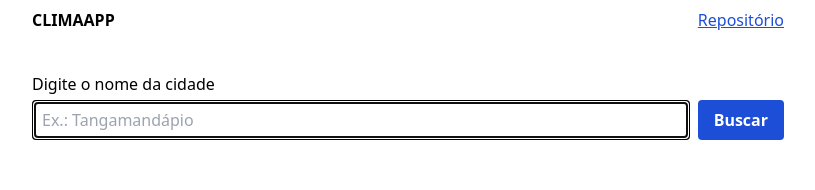
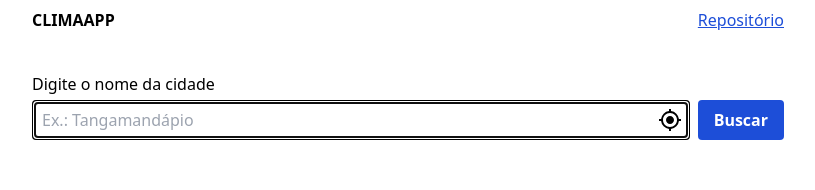
Before and after one commit to ricardospalves/react-weather, a Next.js app: page / in a window 1280 px wide. Shown: the top 190 px of the page, without its empty margins (232-1047 px from the left). Built offline with nearby package versions, Linux system fonts and the light colour scheme; no server answers.

Commit message:
add geolocation feature

```diff
--- a/src/components/SearchForm/SearchForm.tsx
+++ b/src/components/SearchForm/SearchForm.tsx
@@ -1,17 +1,36 @@
-import { useContext } from 'react'
+import { useCallback, useContext, useEffect, useRef } from 'react'
+import { MdMyLocation as MyLocationIcon } from 'react-icons/md'
 
 import { CurrentWeatherDataContext } from 'src/contexts/CurrentWeatherDataContext'
 
+const LOCATION_TEXT = 'Pegar a minha localização'
+
 export const SearchForm = () => {
+  const formRef = useRef<HTMLFormElement>(null)
   const {
     search,
     setSearch,
-    query: { refetch },
+    setCoordinates,
+    query: { refetch, data },
   } = useContext(CurrentWeatherDataContext)
+
+  const dispatchSetSearch = useCallback(
+    (name: string) => {
+      setSearch(name)
+    },
+    [setSearch],
+  )
+
+  useEffect(() => {
+    if (data) {
+      dispatchSetSearch(data.name)
+    }
+  }, [data, dispatchSetSearch])
 
   return (
     <form
       role="search"
+      ref={formRef}
       onSubmit={(event) => {
         event.preventDefault()
         refetch()
@@ -22,17 +41,44 @@ export const SearchForm = () => {
       </label>
 
       <div className="flex-col md:flex-row flex gap-2">
+        <div className="md:grow relative">
           <input
             type="search"
-          className="block w-full md:grow border-2 rounded border-current h-10 px-2 bg-transparent disabled:cursor-not-allowed disabled:opacity-50"
+            className="block w-full border-2 rounded border-current h-10 pl-2 pr-10 bg-transparent disabled:cursor-not-allowed disabled:opacity-50"
             id="searchField"
             placeholder="Ex.: Tangamandápio"
             value={search}
             onChange={(event) => setSearch(event.target.value)}
             autoFocus={true}
+            required
           />
 
-        <button className="block w-full md:w-auto md:shrink-0 rounded h-10 font-bold px-4 bg-blue-700 hover:bg-blue-900 focus-visible:bg-blue-900 dark:bg-blue-500 dark:hover:bg-blue-300 dark:focus-visible:bg-blue-300 dark:text-neutral-900 text-white transition-colors disabled:cursor-not-allowed disabled:opacity-50">
+          <button
+            type="button"
+            className="block w-10 h-10 absolute inset-y-0 right-0 hover:text-blue-700 focus-visible:text-blue-700 dark:hover:text-blue-500 dark:focus-visible:text-blue-500 transition-colors"
+            aria-label={LOCATION_TEXT}
+            onClick={() => {
+              navigator.geolocation.getCurrentPosition(({ coords }) => {
+                setSearch('')
+                setCoordinates({
+                  latitude: coords.latitude,
+                  longitude: coords.longitude,
+                })
+              })
+            }}
+          >
+            <MyLocationIcon
+              className="block mx-auto w-6 h-6"
+              title={LOCATION_TEXT}
+              aria-hidden={true}
+            />
+          </button>
+        </div>
+
+        <button
+          type="submit"
+          className="block w-full md:w-auto md:shrink-0 rounded h-10 font-bold px-4 bg-blue-700 hover:bg-blue-900 focus-visible:bg-blue-900 dark:bg-blue-500 dark:hover:bg-blue-300 dark:focus-visible:bg-blue-300 dark:text-neutral-900 text-white transition-colors disabled:cursor-not-allowed disabled:opacity-50"
+        >
           Buscar
         </button>
       </div>
--- a/src/contexts/CurrentWeatherDataContext/CurrentWeatherDataContext.tsx
+++ b/src/contexts/CurrentWeatherDataContext/CurrentWeatherDataContext.tsx
@@ -1,13 +1,20 @@
-import type { SetStateAction, Dispatch } from 'react'
+import { SetStateAction, Dispatch, useEffect, useCallback } from 'react'
 import { createContext, ReactNode, useState } from 'react'
 import { UseQueryResult } from 'react-query'
 
 import type { UseCurrentWeatherDataData } from 'src/hooks/useCurrentWeatherData'
 import { useCurrentWeatherData } from 'src/hooks/useCurrentWeatherData'
 
+type Coordinates = {
+  latitude?: number
+  longitude?: number
+}
+
 type CurrentWeatherDataContextProps = {
   search: string
   setSearch: Dispatch<SetStateAction<string>>
+  coordinates: Coordinates
+  setCoordinates: Dispatch<SetStateAction<Coordinates>>
   query: UseQueryResult<UseCurrentWeatherDataData>
 }
 
@@ -21,9 +28,27 @@ type Props = {
 
 export const CurrentWeatherDataProvider = ({ children }: Props) => {
   const [search, setSearch] = useState('')
+  const [coordinates, setCoordinates] = useState<Coordinates>({
+    latitude: undefined,
+    longitude: undefined,
+  })
   const query = useCurrentWeatherData({
     q: search,
+    lat: coordinates.latitude,
+    lon: coordinates.longitude,
   })
+
+  const dispatchRefetch = useCallback(() => {
+    query.refetch()
+  }, [query])
+
+  useEffect(() => {
+    const { latitude, longitude } = coordinates
+
+    if (latitude && longitude) {
+      dispatchRefetch()
+    }
+  }, [coordinates, dispatchRefetch])
 
   return (
     <CurrentWeatherDataContext.Provider
@@ -31,6 +56,8 @@ export const CurrentWeatherDataProvider = ({ children }: Props) => {
         search,
         setSearch,
         query,
+        coordinates,
+        setCoordinates,
       }}
     >
       {children}
--- a/src/service/api/getCurrentWeatherData.ts
+++ b/src/service/api/getCurrentWeatherData.ts
@@ -55,15 +55,21 @@ export type GetCurrentWeatherDataResponseData = {
 }
 
 export type GetCurrentWeatherDataProps = {
-  q: string
+  q?: string
+  lat?: number
+  lon?: number
 }
 
 export const getCurrentWeatherData = async ({
   q,
+  lat,
+  lon,
 }: GetCurrentWeatherDataProps) => {
   const response = await apiClient.get('weather', {
     params: {
-      q,
+      ...(q && { q }),
+      ...(lat && { lat }),
+      ...(lon && { lon }),
     },
   })
 
```
Lines whose indentation alone changed are shown as unchanged.
